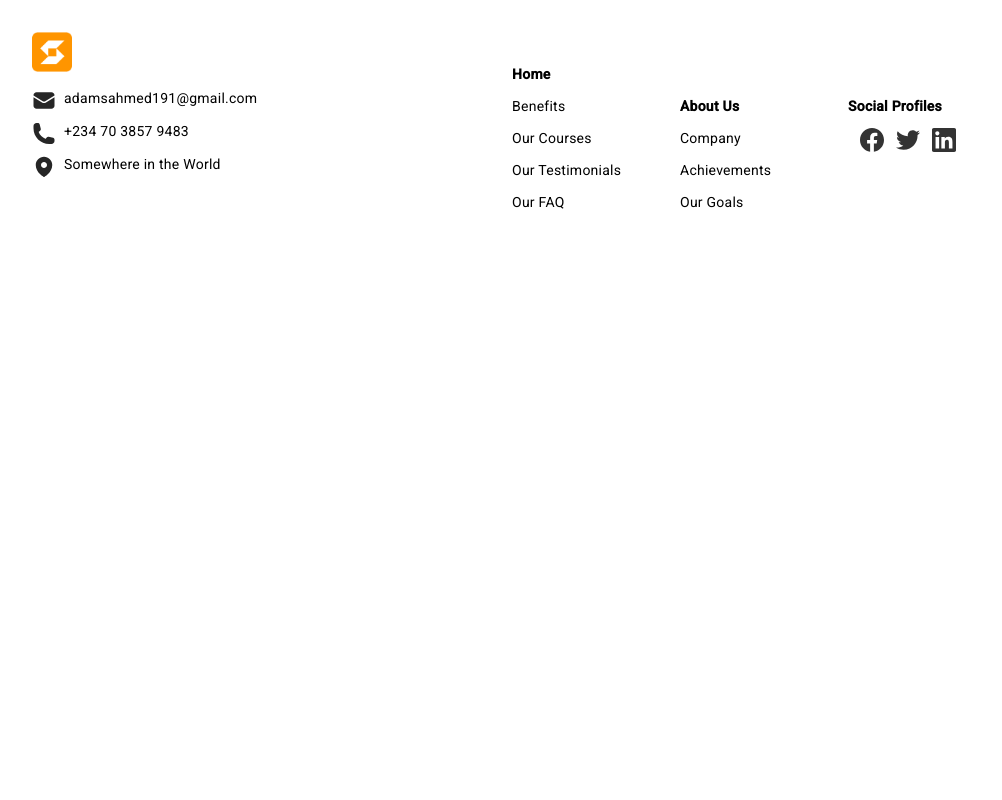
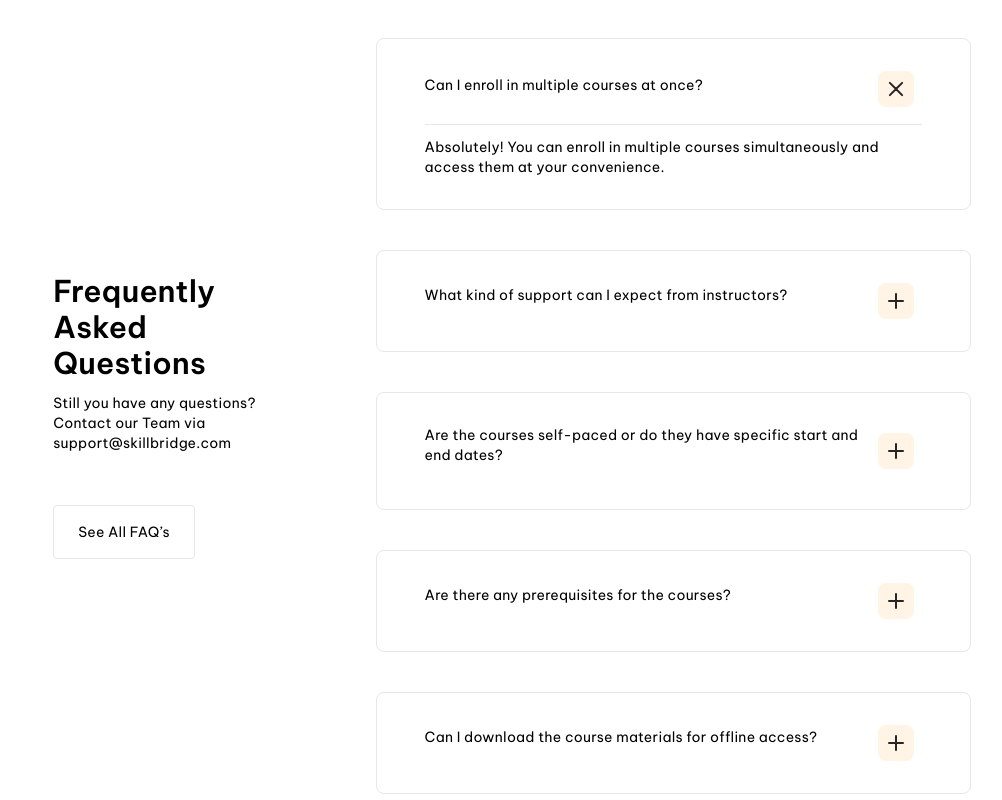
Before and after one commit to Harmedino/online-learning-platform, an Angular app: page / in a window 1280 px wide. Shown: the part 7700-8500 px from the top of the page, without its empty margins (128-1130 px from the left). Before the commit the page ends 7944 px from the top, so only its background shows below. Built offline with nearby package versions, Linux system fonts and the light colour scheme.

Commit message:
faq design done

```diff
--- a/src/app/home/pricing/pricing.component.html
+++ b/src/app/home/pricing/pricing.component.html
@@ -1,5 +1,5 @@
 <div class="benefit w-full py-14 space-y-8">
-  <span class="font-semibold text-3xl lg:text-4xl"  *ngIf="currentRoute !=='pricing'">Our Pricing</span>
+  <span class="font-semibold text-3xl  lg:text-4xl"  *ngIf="currentRoute !=='pricing'">Our Pricing</span>
   <div class="flex justify-between md:flex-row flex-col md:space-y-0 space-y-3">
     <p class="md:w-3/4 text-grey35 lg:text-lg md:text-base text-sm py-3" *ngIf="currentRoute !=='pricing'">
       Lorem ipsum dolor sit amet consectetur adipisicing elit. Maxime
@@ -47,7 +47,7 @@
               Free Plan
             </button>
 
-            <h2 class="font-semibold text-3xl">
+            <h2 class="font-semibold text-3xl flex flex-col items-center">
               <span
                 class="text-lg md:text-3xl lg:text-4xl xl:text-5xl font-vetnam"
                 >0$</span
@@ -242,7 +242,7 @@
               Pro Plan
             </button>
 
-            <h2 class="font-semibold text-3xl">
+            <h2 class="font-semibold text-3xl flex flex-col items-center ">
               <span
                 class="text-lg md:text-3xl lg:text-4xl xl:text-5xl font-vetnam"
                 >79$</span
@@ -447,7 +447,7 @@
               Free Plan
             </button>
 
-            <h2 class="font-semibold text-3xl">
+            <h2 class="font-semibold text-3xl flex flex-col items-center">
               <span
                 class="text-lg md:text-3xl lg:text-4xl xl:text-5xl font-vetnam"
                 >0$</span
@@ -642,7 +642,7 @@
               Pro Plan
             </button>
 
-            <h2 class="font-semibold text-3xl">
+            <h2 class="font-semibold text-3xl flex flex-col items-center">
               <span
                 class="text-lg md:text-3xl lg:text-4xl xl:text-5xl font-vetnam"
                 >79$</span
@@ -834,4 +834,82 @@
       </div>
     </div>
   </section>
+
+
+  <section class="bg-white flex flex-col md:flex-row items-center justify-around p-6 md:p-20 lg:p-24">
+
+    <div class="md:w-3/12 w-full">
+      <p class="text-3xl font-semibold">Frequently Asked Questions</p>
+      <p>Still you have any questions? Contact our Team via support&#64;skillbridge.com</p>
+      <br><br>
+      <button class="border rounded py-4 px-6">
+        See All FAQ’s
+      </button>
+    </div>
+    <div  class="md:w-3/5 w-full  space-y-10">
+
+      <div class="space-y-3 border rounded-lg py-8 px-12">
+        <div class="flex items-center justify-between">
+          <p>Can I enroll in multiple courses at once?</p>
+          <div>
+            <span
+                  class="inline-block mr-2 bg-svgbg p-1 items-start gap-10 rounded-lg bg-Orange-95"
+                >
+                <svg xmlns="http://www.w3.org/2000/svg" width="28" height="28" viewBox="0 0 28 28" fill="none">
+                  <path d="M7.88399 20.1164L14.0004 14M20.1168 7.88359L14.0004 14M14.0004 14L7.88399 7.88359M14.0004 14L20.1168 20.1164" stroke="#262626" stroke-width="2" stroke-linecap="round" stroke-linejoin="round"/>
+                </svg>
+                </span>
+          </div>
+        </div>
+        <hr>
+        <p class="">Absolutely! You can enroll in multiple courses simultaneously and access them at your convenience.</p>
+
+      </div>
+      <div class="border rounded-lg p-6 md:px-12 md:py-8 flex items-center justify-between">
+        <p class="pr-1">What kind of support can I expect from instructors?</p>
+        <span
+                  class="inline-block mr-2 bg-svgbg p-1 items-start gap-10 rounded-lg bg-Orange-95"
+                >
+                <svg xmlns="http://www.w3.org/2000/svg" width="28" height="28" viewBox="0 0 28 28" fill="none">
+                  <path d="M7 14H14M21 14H14M14 14V7M14 14V21" stroke="#262626" stroke-width="2" stroke-linecap="round" stroke-linejoin="round"/>
+                </svg>
+                </span>
+
+      </div>
+      <div class="border rounded-lg p-6 md:px-12 md:py-8 flex items-center justify-between">
+        <p class="pr-1">Are the courses self-paced or do they have specific start and end dates?</p>
+        <span
+                  class="inline-block mr-2 bg-svgbg p-1 items-start gap-10 rounded-lg bg-Orange-95"
+                >
+                <svg xmlns="http://www.w3.org/2000/svg" width="28" height="28" viewBox="0 0 28 28" fill="none">
+                  <path d="M7 14H14M21 14H14M14 14V7M14 14V21" stroke="#262626" stroke-width="2" stroke-linecap="round" stroke-linejoin="round"/>
+                </svg>
+                </span>
+
+      </div>
+      <div class="border rounded-lg p-6 md:px-12 md:py-8 flex items-center justify-between">
+        <p class="pr-1">Are there any prerequisites for the courses?</p>
+        <span
+                  class="inline-block mr-2 bg-svgbg p-1 items-start gap-10 rounded-lg bg-Orange-95"
+                >
+                <svg xmlns="http://www.w3.org/2000/svg" width="28" height="28" viewBox="0 0 28 28" fill="none">
+                  <path d="M7 14H14M21 14H14M14 14V7M14 14V21" stroke="#262626" stroke-width="2" stroke-linecap="round" stroke-linejoin="round"/>
+                </svg>
+                </span>
+
+      </div>
+      <div class="border rounded-lg p-6 md:px-12 md:py-8 flex items-center justify-between">
+        <p class="pr-1">Can I download the course materials for offline access?</p>
+        <span
+                  class="inline-block mr-2 bg-svgbg p-1 items-start gap-10 rounded-lg bg-Orange-95"
+                >
+                <svg xmlns="http://www.w3.org/2000/svg" width="28" height="28" viewBox="0 0 28 28" fill="none">
+                  <path d="M7 14H14M21 14H14M14 14V7M14 14V21" stroke="#262626" stroke-width="2" stroke-linecap="round" stroke-linejoin="round"/>
+                </svg>
+                </span>
+
+      </div>
+    </div>
+
+  </section>
 </div>
```
